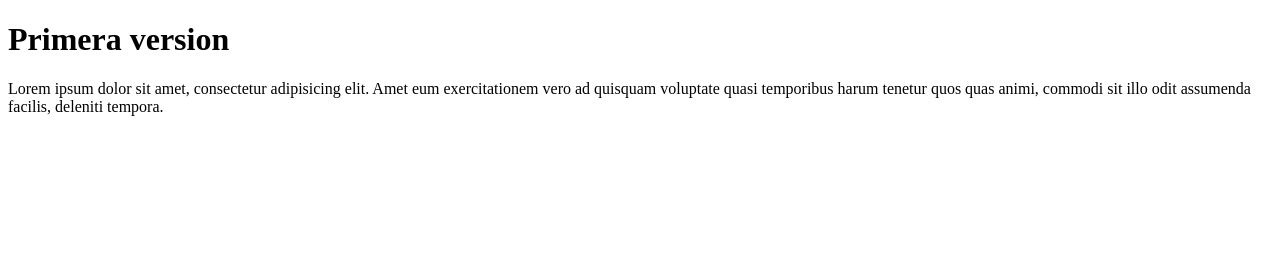
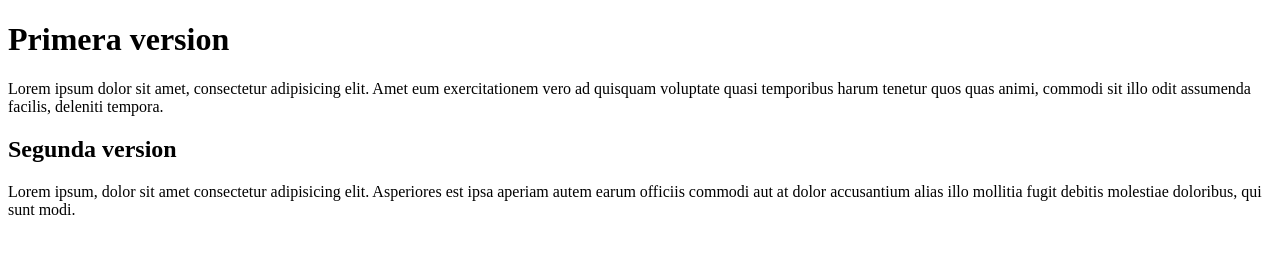
Before and after one commit to AdrianGonzalezAldanaIS/Segunda_prueba, a plain HTML site: page index.html in a window 1280 px wide. Drawn offline with Linux system fonts and the light colour scheme.

Commit message:
Segunda version

```diff
--- a/index.html
+++ b/index.html
@@ -12,5 +12,8 @@
     </h1>
     <p>Lorem ipsum dolor sit amet, consectetur adipisicing elit. Amet eum exercitationem vero ad quisquam voluptate
         quasi temporibus harum tenetur quos quas animi, commodi sit illo odit assumenda facilis, deleniti tempora.</p>
+    <h2>Segunda version</h2>
+    <p>Lorem ipsum, dolor sit amet consectetur adipisicing elit. Asperiores est ipsa aperiam autem earum officiis
+        commodi aut at dolor accusantium alias illo mollitia fugit debitis molestiae doloribus, qui sunt modi.</p>
 </body>
 </html>
```
